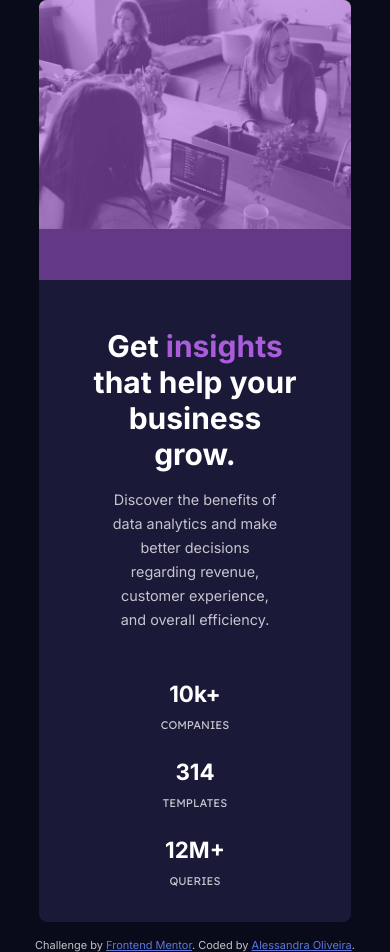
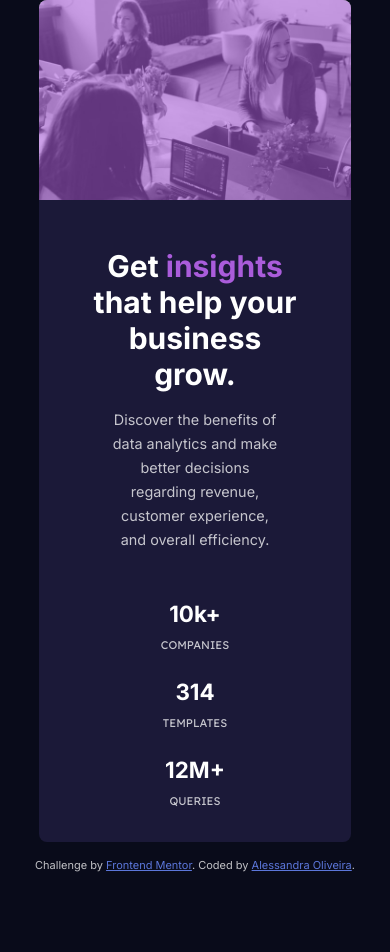
Before and after one commit to itsale-o/stats-preview-card, a plain HTML site: page index.html in a window 390 px wide. After the commit the page ends 872 px from the top, so only its background shows below. Drawn offline with Linux system fonts and the light colour scheme.

Commit message:
Add files via upload

```diff
--- a/style.css
+++ b/style.css
@@ -143,14 +143,14 @@ body{
         background-repeat: no-repeat;
         border-radius: 8px 8px 0 0;
         width: 80%;
-        height: 280px;
+        height: 200px;
         position: relative;
     }
 
     .overlay{
         position: absolute;
         width: 100%;
-        height: 280px;
+        height: 100%;
         top: 0;
         left: 0;
         bottom: 0;
```
